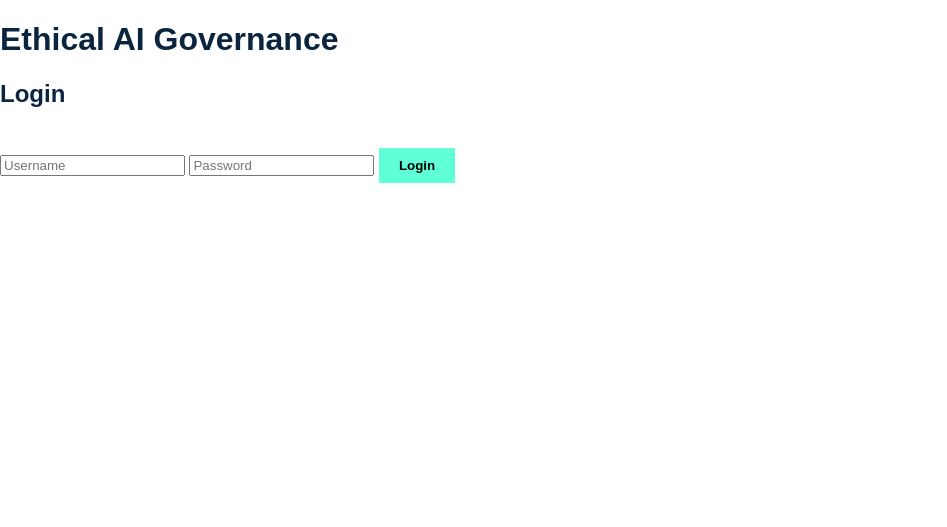
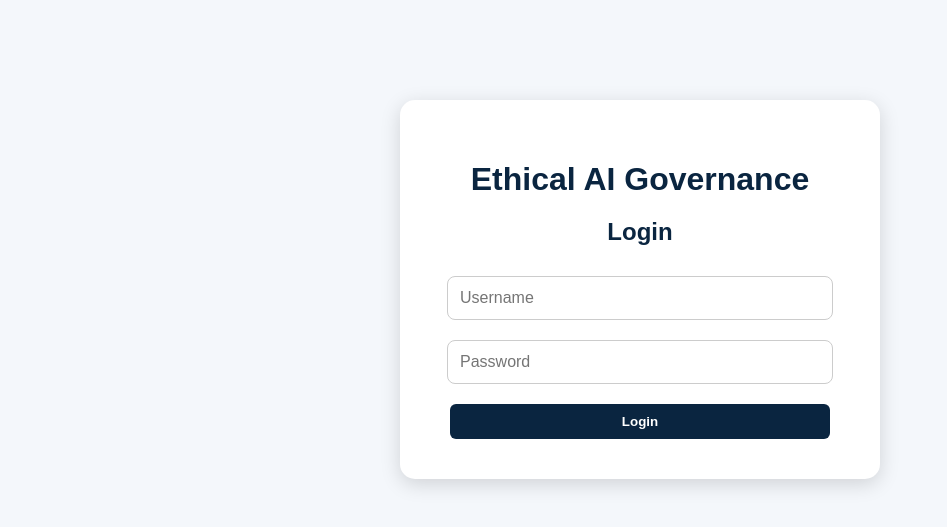
Before and after one commit to Varalaxmi546/ethical-ai-governance-sdlc, a Python web app: template templates/login.html in a window 1280 px wide. Shown: the top 527 px of the page, without its empty margins (0-947 px from the left). Run offline with Jinja, Linux system fonts and the light colour scheme; the template is opened without the code that fills it, so the values that code supplies are empty.

Commit message:
Refactor CSS styles for improved design and layout

```diff
--- a/static/css/style.css
+++ b/static/css/style.css
@@ -1,7 +1,73 @@
+body {
+    font-family: Arial, sans-serif;
+    background: #f4f7fb;
+    margin: 0;
+}
 
-body { font-family: Arial, sans-serif; background:white; margin:0 }
-nav { background:#0a2540; padding:15px }
-nav a { color:#5fffd7; margin:12px; text-decoration:none; font-weight:bold }
-.container { padding:40px }
-h1,h2,h3 { color:#0a2540 }
-button { background:#5fffd7; border:none; padding:10px 20px; font-weight:bold; margin-top:20px }
+nav {
+    background: #0a2540;
+    padding: 15px;
+}
+
+nav a {
+    color: #ffffff;
+    margin: 12px;
+    text-decoration: none;
+    font-weight: bold;
+}
+
+.container {
+    padding: 40px;
+}
+
+h1, h2, h3 {
+    color: #0a2540;
+}
+
+button {
+    background: #0a2540;
+    color: white;
+    border: none;
+    padding: 10px 20px;
+    font-weight: bold;
+    border-radius: 6px;
+    cursor: pointer;
+}
+
+button:hover {
+    opacity: 0.9;
+}
+
+.login-container {
+    width: 400px;
+    max-width: 90%;
+    margin: 100px auto;
+    padding: 40px;
+    background: white;
+    box-shadow: 0 5px 20px rgba(0,0,0,0.15);
+    border-radius: 15px;
+    text-align: center;
+}
+
+.login-container h1 {
+    margin-bottom: 10px;
+}
+
+.login-container input {
+    width: 90%;
+    padding: 12px;
+    margin: 10px 0;
+    border: 1px solid #ccc;
+    border-radius: 8px;
+    font-size: 16px;
+}
+
+.login-container button {
+    width: 95%;
+    margin-top: 10px;
+}
+
+.error {
+    color: red;
+    font-weight: bold;
+}
```
